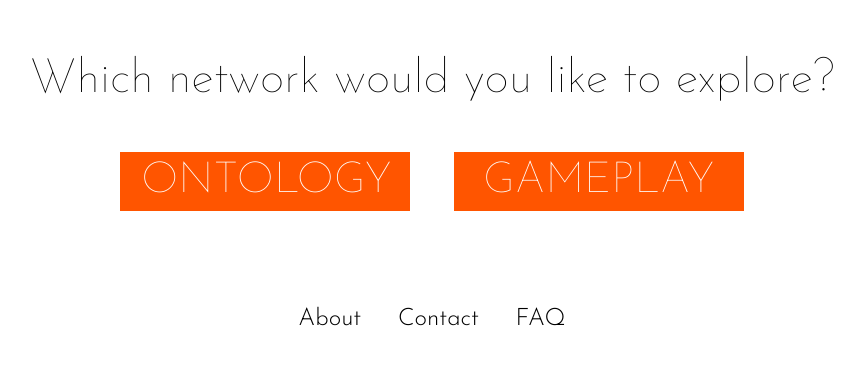
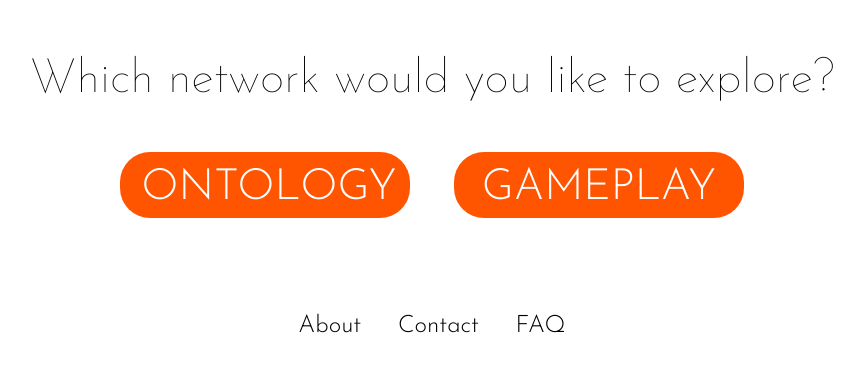
Before and after one commit to james-owen-ryan/gamenet, a Flask app: page /gamenet in a window 1280 px wide. Shown: the part 306-678 px from the top of the page, without its empty margins (208-1072 px from the left). Run offline with Flask 2, Linux system fonts and the light colour scheme; parts of the project's set-up code (start-up, migrations or seed data) failed here and were passed over; some libraries are stand-ins or nearby versions.

Commit message:
Changed style of the network-selection buttons

```diff
--- a/backend/app/templates/gamenet_index.html
+++ b/backend/app/templates/gamenet_index.html
@@ -94,22 +94,23 @@
       .button input[type="button"] {
         color:white;
         font-family: 'Josefin Sans', sans-serif;
-        font-weight: 100;
+        font-weight: 300;
         font-size: 90%;
         padding: 8px;
         line-height: 100%;
         width: 290px;
         background-color: #FF5500;
         border: none;
-        -moz-border-radius: 0px;
-        -webkit-border-radius: 0px;
-        border-radius: 0px;
+        -moz-border-radius: 30px;
+        -webkit-border-radius: 30px;
+        border-radius: 30px;
         border-bottom: 0px solid white;
         -moz-box-shadow: none;
         -webkit-box-shadow: none;
         box-shadow: none;
         cursor: pointer;
         display: block;
+        padding-top:15px;
       }
       .button input[type="button"]:hover {
         // background-color:#D0F4F6;
```
